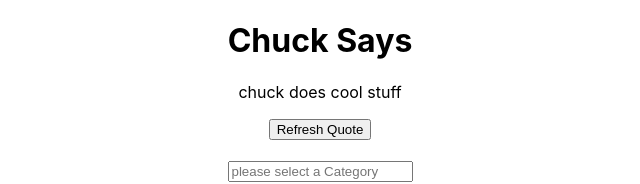
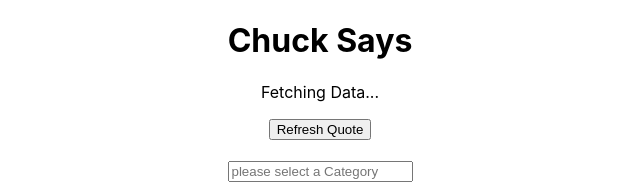
Before and after one commit to VictorGamble/React-Chuck, a React (Create React App) app: page / in a window 1280 px wide. Shown: the top 184 px of the page, without its empty margins (320-960 px from the left). Built offline with nearby package versions, Linux system fonts and the light colour scheme.

Commit message:
practicing with the componentDidMount function;

```diff
--- a/src/components/quote.jsx
+++ b/src/components/quote.jsx
@@ -2,13 +2,22 @@ import React, { Component } from "react";
 
 class Quote extends Component {
     state = {
-      quote: "chuck does cool stuff"
-  }
+      quote: "Fetching Data..."
+    }
+
+    componentDidCatch(state) {
+        setTimeout((state) => {
+            this.setState({
+                quote: "chuck norris is awesome"
+            })
+        }, 3000)
+    }
+
     render() {
-        const { quote } = this.state;
+        const { quote } = this.state
         return (
       <div>
-                <p>{quote}</p>
+        <p>{quote}</p>
       </div>
     );
   }
```
